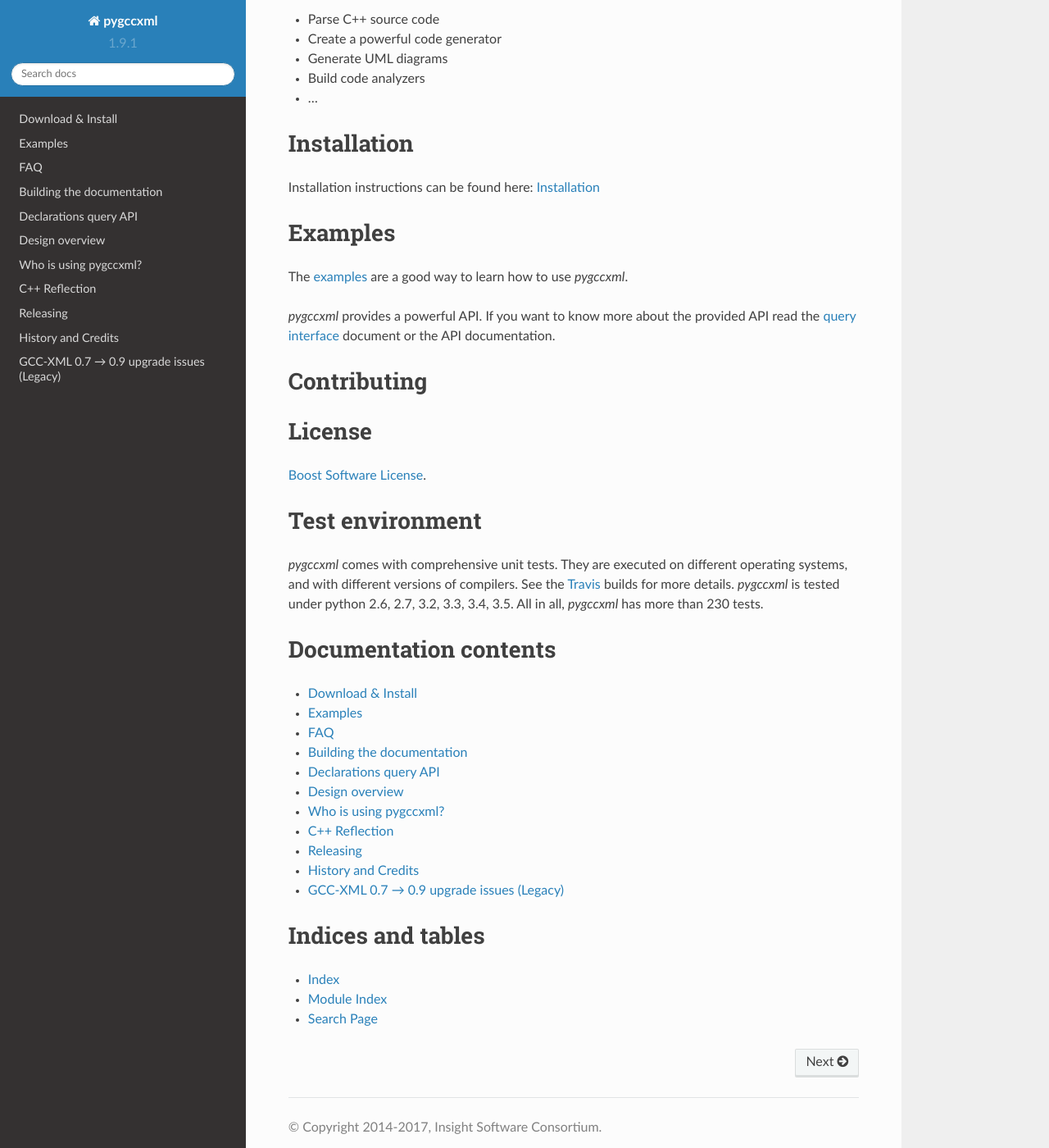
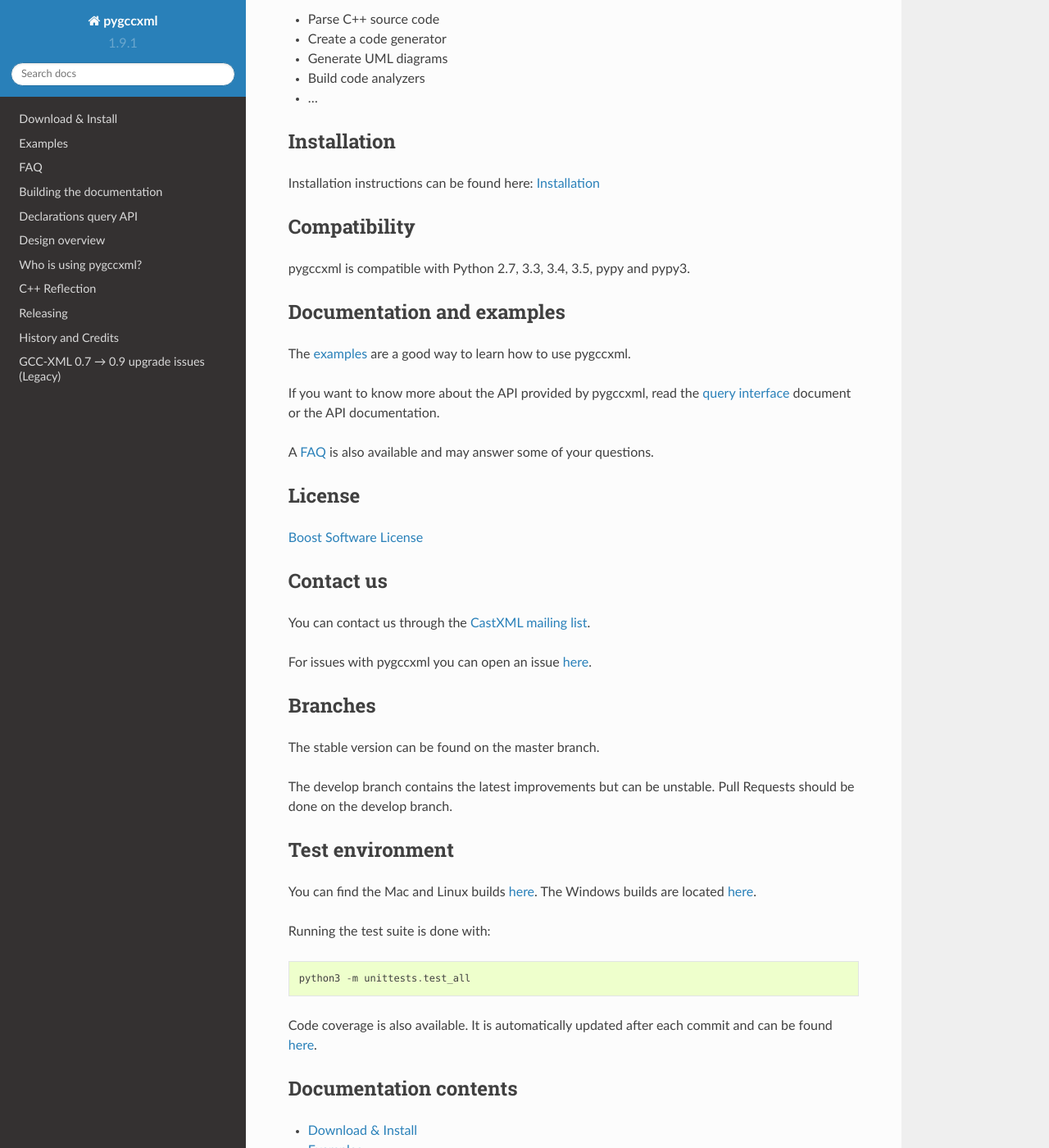
Before and after one commit to CastXML/pygccxml, a Sphinx documentation site: the page built from docs/index.rst, in a window 1280 px wide and 1400 px high, scrolled down 268 px. Shown: the whole window at 82% size. Built offline with Sphinx 7.4.7 and the Read the Docs theme 2.0.0, drawn with Linux system fonts in a browser that asks for light colours; pages that are not in the unit, such as notebooks, are missing from menus; the version number is read from the project's files by our own code; some of the changed text lies outside the part shown.

```diff
--- a/docs/index.rst
+++ b/docs/index.rst
@@ -1,50 +1,73 @@
 pygccxml
 ========
 
-The purpose of `pygccxml` is to read a generated xml file and provide a simple
-framework to navigate C++ declarations, using Python classes.
+pygccxml is a specialized XML reader that reads the output from CastXML.
+It provides a simple framework to navigate C++ declarations, using Python classes.
 
-Using `pygccxml` you can:
+Using pygccxml you can:
 
 * Parse C++ source code
-* Create a powerful code generator
+* Create a code generator
 * Generate UML diagrams
 * Build code analyzers
 * ...
 
 Installation
-============
+------------
 
 Installation instructions can be found here: :doc:`Installation <install>`
 
-Examples
-========
+Compatibility
+-------------
 
-The :doc:`examples <examples>` are a good way to learn how to use `pygccxml`.
+pygccxml is compatible with Python 2.7, 3.3, 3.4, 3.5, pypy and pypy3.
 
-`pygccxml` provides a powerful API. If you want to know more about the provided API
+Documentation and examples
+--------------------------
+
+The :doc:`examples <examples>` are a good way to learn how to use pygccxml.
+
+If you want to know more about the API provided by pygccxml,
 read the :doc:`query interface <query_interface>` document or the
 :doc:`API documentation <apidocs/modules>`.
 
-Contributing
-============
-
+A `FAQ <faq>`_ is also available and may answer some of your questions.
 
 License
-=======
+-------
 
-`Boost Software License`_.
+`Boost Software License <http://boost.org/more/license_info.html>`__
+
+Contact us
+----------
+
+You can contact us through the `CastXML mailing list <http://public.kitware.com/mailman/listinfo/castxml/>`__.
+
+For issues with pygccxml you can open an issue `here <https://github.com/gccxml/pygccxml/issues/>`__.
+
+Branches
+--------
+
+The stable version can be found on the master branch.
+
+The develop branch contains the latest improvements but can be unstable. Pull Requests should be done on the develop branch.
 
 Test environment
-================
+----------------
 
-`pygccxml` comes with comprehensive unit tests. They are executed on different operating systems,
-and with different versions of compilers. See the `Travis`_ builds for more details.
-`pygccxml` is tested under python 2.6, 2.7, 3.2, 3.3, 3.4, 3.5. All in all, `pygccxml` has more than 230 tests.
+You can find the Mac and Linux builds `here <https://travis-ci.org/gccxml/pygccxml/builds>`__.
+The Windows builds are located `here <https://ci.appveyor.com/project/iMichka/pygccxml>`__.
 
+Running the test suite is done with:
+
+.. code-block:: python
+
+  python3 -m unittests.test_all
+
+Code coverage is also available. It is automatically updated after each commit and can be found `here <https://coveralls.io/r/gccxml/pygccxml>`__.
 
 Documentation contents
-======================
+----------------------
 
 .. toctree::
    :maxdepth: 1
@@ -62,13 +85,8 @@ Documentation contents
    history
    upgrade_issues
 
-.. _`Boost Software License`: http://boost.org/more/license_info.html
-.. _`Travis`: https://travis-ci.org/gccxml/pygccxml/builds
-.. _`boost::type_traits` : http://www.boost.org/libs/type_traits/index.html
-
-
 Indices and tables
-==================
+------------------
 
 * :ref:`genindex`
 * :ref:`modindex`
```
Also changed, not shown: README.rst (+28 -6 lines).
